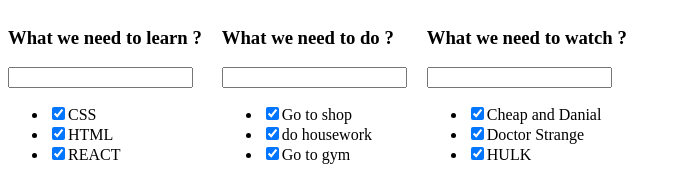
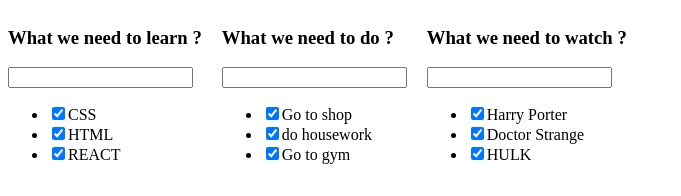
Before and after one commit to HamJohni/TS_TODOLIST, a React (Create React App) app: page / in a window 1280 px wide. Shown: the top 196 px of the page, without its empty margins (0-681 px from the left). Built offline with nearby package versions, Linux system fonts and the light colour scheme.

Commit message:
My second commit

```diff
--- a/src/App.tsx
+++ b/src/App.tsx
@@ -42,7 +42,7 @@ function App() {
     let task3: Array<tasksType> = [
         {
             id: 1,
-            name: "Cheap and Danial",
+            name: "Harry Porter",
             isDone: true
         },
         {
```
